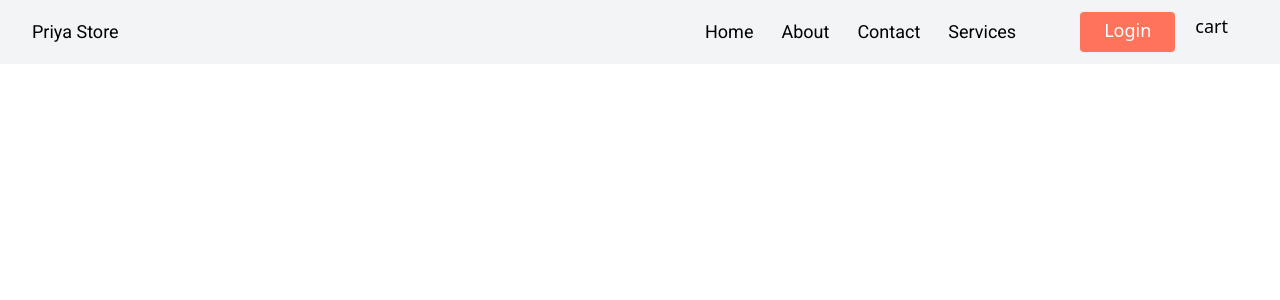
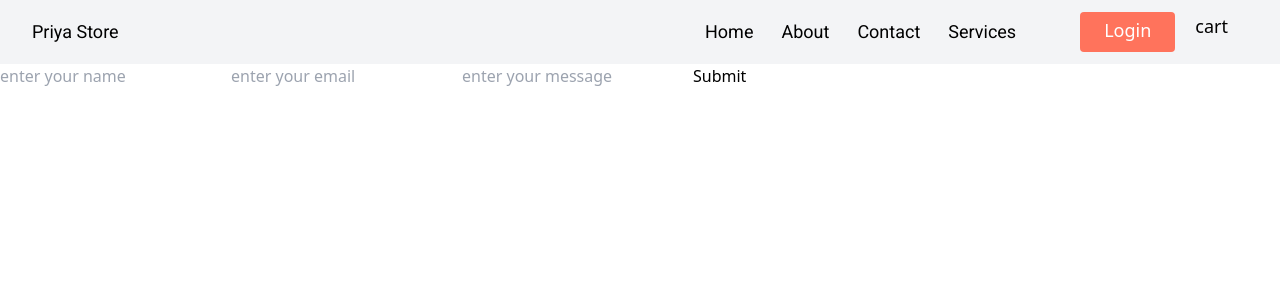
Before and after one commit to Prriya-Karn/EcommerceMern, a React (Vite) app in the folder client/: page /contact in a window 1280 px wide. Shown: the top 300 px of the page. Built offline with nearby package versions, Linux system fonts and the light colour scheme; no server answers.

Commit message:
contact us page completed

```diff
--- a/client/src/App.jsx
+++ b/client/src/App.jsx
@@ -4,6 +4,7 @@ import { BrowserRouter, Route, Routes } from "react-router-dom";
 import { Navbar } from "./Components/Features/Navbar";
 import Login from "./Pages/Login";
 import Register from "./Pages/Register";
+import Contact from "./Pages/Contact";
 
 
 const App = ()=>{
@@ -15,6 +16,7 @@ const App = ()=>{
     <Route path = "/" element = {<Home/>}/>
     <Route path="/login" element={<Login/>}/>
     <Route path="/register" element={<Register/>}/>
+    <Route path="/contact" element={<Contact/>}/>
     </Routes>
     </BrowserRouter>
     </Fragment>
--- a/client/src/Components/Features/Navbar.jsx
+++ b/client/src/Components/Features/Navbar.jsx
@@ -1,44 +1,46 @@
 import { Fragment, useContext } from "react"
 import "../../style/navbar.css";
 import Button from "../UI/Button";
-import {NavLink} from 'react-router-dom';
+import { NavLink } from 'react-router-dom';
 import { AuthContext } from "../../tokenStore/Auth";
 import Logout from "../../Pages/Logout";
 
-const buttName = [
-    "Login","register","Logout"
-]
+const buttName = ["Login", "register", "Logout"];
+
+
 export const Navbar = () => {
-    const {getUserData} = useContext(AuthContext)
+    const { getUserData } = useContext(AuthContext)
     console.log(getUserData)
 
     return (
         <Fragment>
             <div className="main-navbar flex bg-slate-800
-        lg:h-16 lg:bg-bodyColor lg:place-items-center text-lg cursor-pointer
-        ">
+        lg:h-16 lg:bg-bodyColor lg:place-items-center text-lg cursor-pointer">
                 <div className="logo  lg:ml-8">
-                    <h1 className = "font-roboto">Priya Store</h1>
+                    <h1 className="font-roboto">Priya Store</h1>
                 </div>
                 <ul className="flex lg:gap-7
                    lg:ml-auto lg:mr-16 font-roboto">
                     <li>Home</li>
                     <li>About</li>
+                    <NavLink to="/contact">
                     <li>Contact</li>
+                    </NavLink>
                     <li>Services</li>
+
                 </ul>
                 <div className="lg:flex lg:mr-5">
 
-                {
-                    getUserData==undefined?<NavLink to="/login">
-                    <Button buttName={buttName[0]}/>
-                    </NavLink>:
-                    <Logout/>
-                }
+                    {
+                        getUserData == undefined ? <NavLink to="/login">
+                            <Button buttName={buttName[0]} />
+                        </NavLink> :
+                            <Logout />
+                    }
 
 
 
-                <h1 className="ml-5 mr-8">cart</h1>
+                    <h1 className="ml-5 mr-8">cart</h1>
                 </div>
 
             </div>
--- /dev/null
+++ b/client/src/Pages/Contact.jsx
@@ -0,0 +1,74 @@
+import { Fragment, useContext, useState } from "react"
+import { AuthContext } from "../tokenStore/Auth";
+
+const Contact = () => {
+    const { API, con } = useContext(AuthContext);
+    const [contactData, setConData] = useState({
+        username: "",
+        email: "",
+        message: ""
+    });
+    const [sub, setSub] = useState(true);
+
+
+    const handleInputChange = (event) => {
+        const { name, value } = event.target;
+        setConData((pre) => {
+            return {
+                ...pre,
+                [name]: value
+            }
+        })
+    }
+
+    if (sub && con) {
+        setConData({
+            username: con.username,
+            email: con.email
+        })
+        setSub(false)
+    }
+
+    const handleSubmit = async(event) => {
+        event.preventDefault()  // prevent from refreshing the page
+        try {
+            const response = await fetch(`${API}/api/contact`, {
+                method: "POST",
+                headers: {
+                    "Content-Type": "application/json"
+                },
+                body: JSON.stringify(contactData)
+            })
+            const conRes = await response.json();
+            if (response.status == 400) {
+                alert(conRes.msg);
+                console.log(conRes.msg)
+            } else {
+                alert(conRes.msg)
+                console.log(conRes.msg)
+            }
+
+        } catch (error) {
+            console.error(error)
+        }
+    }
+    return (
+        <Fragment>
+
+            <form onSubmit={handleSubmit}>
+                <input type="text" placeholder="enter your name"
+                    name="username" value={contactData.username} onChange={handleInputChange} />
+                <input type="email" placeholder="enter your email"
+                    name="email" value={contactData.email} onChange={handleInputChange} />
+                <input type="text" placeholder="enter your message"
+                    name="message" value={contactData.message}
+                    onChange={handleInputChange} />
+
+
+                <button type="submit">Submit</button>
+            </form>
+        </Fragment>
+    )
+}
+
+export default Contact;
--- a/client/src/Pages/Login.jsx
+++ b/client/src/Pages/Login.jsx
@@ -11,6 +11,7 @@ const Login = () => {
         Email : "",
         Password : ""
     });
+    const [hidePass,setHide] = useState(true)
 
     const logData = (event)=>{
         const name = event.target.name;
@@ -49,6 +50,9 @@ const Login = () => {
         }
     }
 
+    const showHidePass = ()=>{
+        setHide(!hidePass)
+    }
 
 
     return (
@@ -74,9 +78,10 @@ const Login = () => {
                     <div className="lg:w-96 lg:mt-1 lg:text-lg">
                         <label className="lg:mb-10 lg:w-96">Password</label>
                         <br></br>
-                        <input type="password"  name="password"
+                        <input type={(hidePass==true)?"Password":"text"}  name="password"
                         onChange={logData}
-                        className="lg:mt-1 lg:bg-bodyColor lg:w-5/6" />
+                        className="lg:mt-1 lg:bg-bodyColor lg:w-5/6"/>
+                        <button onClick={showHidePass}>👁️</button>
                     </div>
 
                     <div className="lg:mt-7">
--- a/client/src/tokenStore/Auth.jsx
+++ b/client/src/tokenStore/Auth.jsx
@@ -4,6 +4,9 @@ const AuthContext = createContext();
 const Auth = ({ children }) => {
     const [token, setToken] = useState(localStorage.getItem("authToken"))
    const [getUserData,setUserData] = useState();
+
+   // getuserData show on contact page:-
+   const [con,setCon] = useState();
 
 
     const API = import.meta.env.VITE_APP_URI_API
@@ -29,7 +32,7 @@ const Auth = ({ children }) => {
             })
             const resToken = await tokenVerify.json();
             setUserData(resToken.msg.username)
-
+            setCon(resToken.msg)
             console.log(resToken.msg.username)
 
         }catch(error){
@@ -59,7 +62,7 @@ verifyToken()
 
     return (
         <Fragment>
-            <AuthContext.Provider value={{API,serverToken,getUserData,removeToken}}>
+            <AuthContext.Provider value={{API,serverToken,getUserData,removeToken,con}}>
                 {children}
             </AuthContext.Provider>
         </Fragment>
```
Also changed, not shown: 2 other files (tests, documents, lock files or other folders).
